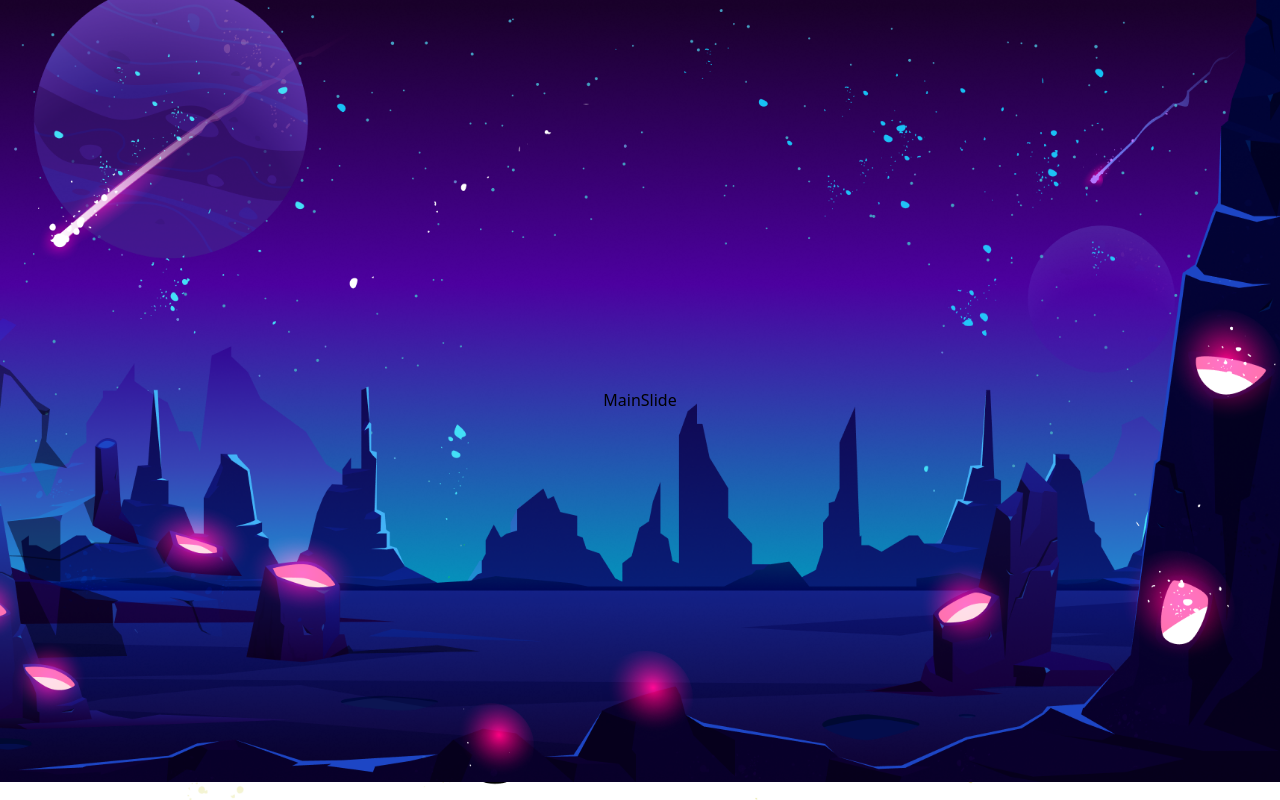
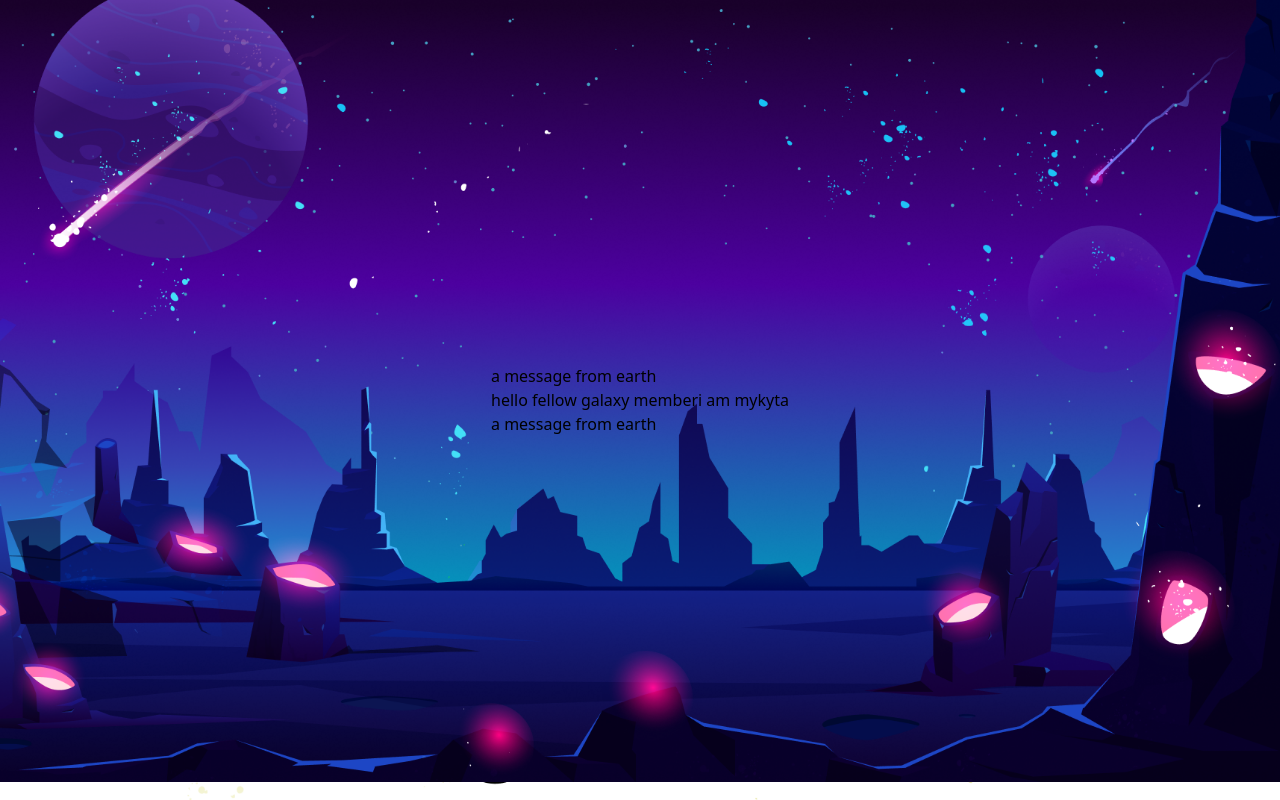
Before and after one commit to ZozuliaMykyta/portfolio, a React (Vite) app: page / in a window 1280 px wide. Built offline with nearby package versions, Linux system fonts and the light colour scheme.

Commit message:
feat: update MainSlide component to display a greeting message

```diff
--- a/src/components/slides/MainSlide.tsx
+++ b/src/components/slides/MainSlide.tsx
@@ -1,7 +1,18 @@
 import React from "react";
 
 const MainSlide: React.FC = () => {
-  return <div>MainSlide</div>;
+  return (
+    <>
+      <div>
+        <h4>a message from earth</h4>
+        <h1>hello fellow galaxy member</h1>
+        <h4>a message from earth</h4>
+      </div>
+      <h2>
+        i am <span>mykyta</span>
+      </h2>
+    </>
+  );
 };
 
 export default MainSlide;
```
